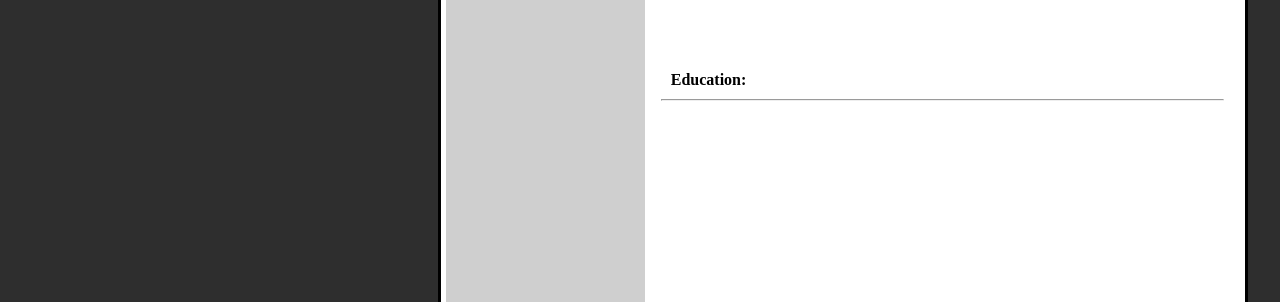
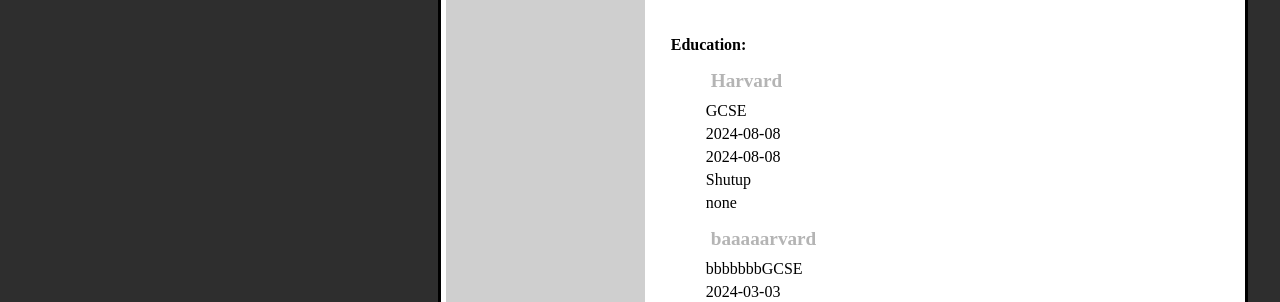
Before and after one commit to malcomcrab/react-cv-project, a React (Vite) app: page / in a window 1280 px wide. Shown: the part 650-952 px from the top of the page. Built offline with nearby package versions, Linux system fonts and the light colour scheme; a web font is replaced by a local one.

Commit message:
The education edit form now removes the old entry and submits and displays the updated version.

```diff
--- a/src/App.jsx
+++ b/src/App.jsx
@@ -14,12 +14,33 @@
 import SkillsEditList from "./components/SkillsEditList";
 import { handleListToggle, hideAllLists } from "./modules/ListFunctions";
 import { hideForms, handleToggle } from "./modules/FormFunctions";
+import { educationArray } from "./components/educationArray";
+
+
 
 function App() {
   const [firstName, setFirstName] = useState("John");
   const [surname, setSurname] = useState("Bon");
   const [jobRole, setJobRole] = useState("Developer");
-  const [educationData, setEducationData] = useState([]);
+  const [educationData, setEducationData] = useState([{
+    id: crypto.randomUUID(),
+    schoolName: 'Harvard',
+    educationType: 'GCSE',
+    educationStart: '2024-08-08',
+    educationEnd: '2024-08-08',
+    grade: 'Shutup',
+    educationNotes: 'none',
+},
+{
+  id: crypto.randomUUID(),
+  schoolName: 'baaaaarvard',
+  educationType: 'bbbbbbbGCSE',
+  educationStart: '2024-03-03',
+  educationEnd: '2024-03-03',
+  grade: 'aaaaaaaaaaShutup',
+  educationNotes: 'aaaaaaaaaaaaaaanone',
+}
+]);
   const [editData, setEditData] = useState(null);
   const [skillsArray, setSkillsArray] = useState([
     { id: crypto.randomUUID(), skillTitle: "Karate Black Belt" },
@@ -58,6 +79,8 @@
    const editForm = educationData.find((data) => data.id == event.target.value);
    setEditData(editForm);
   };
+
+
 
   return (
     <>
@@ -172,7 +195,7 @@
             educationData={educationData}
           />
 
-          { editData && <EducationEditor data={editData} /> }
+          { editData && <EducationEditor data={editData} educationData={educationData} setEducationData={setEducationData}  /> }
 
           <SkillsForm
             setSkillsArray={setSkillsArray}
--- a/src/components/EducationEditor.jsx
+++ b/src/components/EducationEditor.jsx
@@ -1,6 +1,5 @@
 import Button from "./elements/Button";
 import Input from "./elements/Input";
-import { useEffect } from "react";
 
 {/* When an edit button is clicked on one of the data lists its stored to state and passed to this
   component and rendered in a form to be edited by the user.
@@ -10,12 +9,29 @@
   updates correctly and using console.log you can see that the object is being passed to the component
   succesfully.*/}
 
-function EducationEditor({ data }) {
+function EducationEditor({ data, educationData, setEducationData}) {
 
+  const handleSubmitChanges = (event) => {
+    event.preventDefault();
+    removeItem(updatedFormObject(event))
+    event.target.reset();
+  }
+
+  function updatedFormObject(event){
+    const updatedForm = new FormData(event.target);
+    let formObject = Object.fromEntries(updatedForm.entries());
+    formObject.id = crypto.randomUUID();
+    return formObject
+  }
+
+  function removeItem(updatedForm){
+    let t = educationData.filter((item) => item.id != data.id)
+     setEducationData([...t, updatedForm])
+  }
 
 
   return (
-    <form key={data.id}>
+    <form key={data.id} value={data.id} onSubmit={handleSubmitChanges}>
       <Input
         id={"education-name-input"}
         name={"schoolName"}
@@ -59,7 +75,7 @@
         name={"educationNotes"}
         text={data.educationNotes}
       />
-      <Button text={"save"} />
+      <Button text={"save"} value={data.id} />
     </form>
   );
 }
--- a/src/components/EducationForm.jsx
+++ b/src/components/EducationForm.jsx
@@ -12,13 +12,15 @@
   //Turns form inputs into an object and saves to state
   const formSubmit = (event) => {
     event.preventDefault();
+
     const data = new FormData(event.target);
     event.target.reset();
+    console.log(educationData)
     let formObject = Object.fromEntries(data.entries());
     formObject.id = crypto.randomUUID();
     setEducationData([...educationData, formObject]);
-    //console.log(formObject)
-    //console.log(educationData[0])
+    console.log(formObject)
+
   };
 
   return (
--- /dev/null
+++ b/src/components/educationArray.js
@@ -0,0 +1,15 @@
+
+
+const educationArray = [
+    {
+        key: '1',
+        schoolName: 'Harvard',
+        educationType: 'GCSE',
+        educationStart: '2024/08/08',
+        educationEnd: '2024/08/08',
+        grades: 'Shutup',
+        educationNotes: 'none',
+    }
+]
+
+export {educationArray}
```
